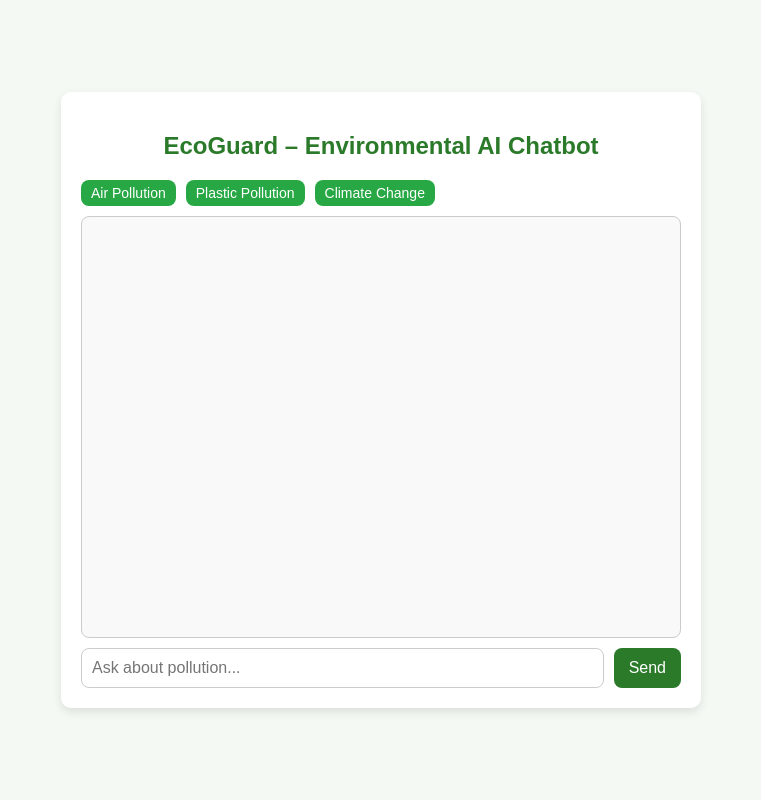
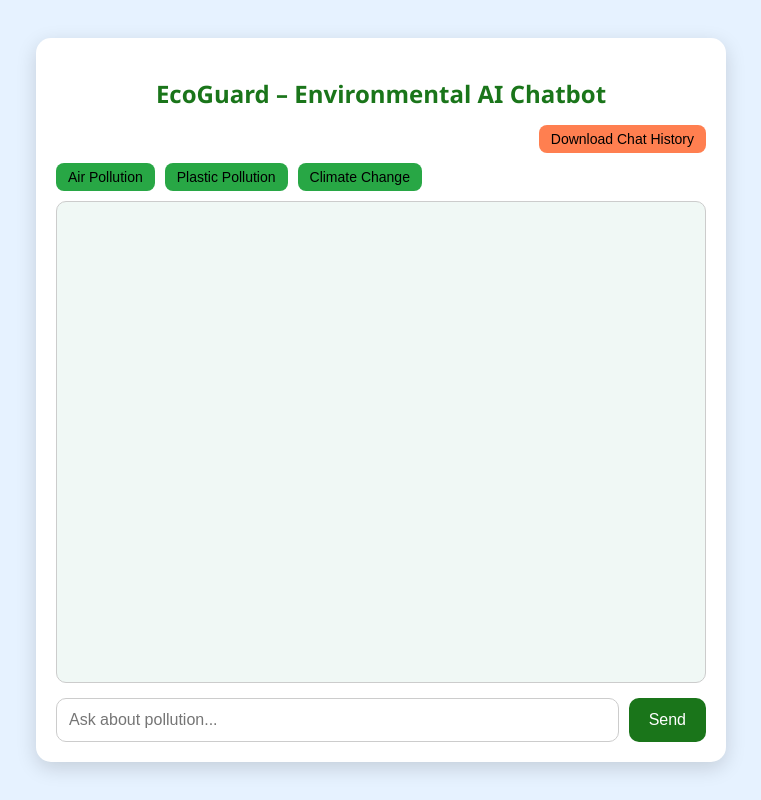
Before and after one commit to SyahmiAmsyar/-Environmental-AI-Chatbot, a Flask app: page / in a window 1280 px wide. Shown: the whole page, without its empty margins (259-1020 px from the left). Run offline with Flask 3, Linux system fonts and the light colour scheme.

Commit message:
Refactor EcoGuard Chatbot UI and add features
Updated styling and functionality of the EcoGuard Chatbot interface. Added download chat history feature and improved message formatting.

```diff
--- a/EcoGuardChatbot/templates/index.html
+++ b/EcoGuardChatbot/templates/index.html
@@ -3,95 +3,45 @@
 <head>
     <title>EcoGuard Chatbot</title>
     <style>
-        body {
-            font-family: Arial, sans-serif;
-            background-color: #f4f9f4;
-            display: flex;
-            justify-content: center;
-            align-items: center;
-            height: 100vh;
-            margin: 0;
-        }
-        .container {
-            max-width: 600px;
-            width: 100%;
-            background-color: #ffffff;
-            border-radius: 10px;
-            box-shadow: 0 4px 10px rgba(0,0,0,0.1);
-            padding: 20px;
-            display: flex;
-            flex-direction: column;
-        }
-        h2 {
-            text-align: center;
-            color: #2a7a2a;
-        }
-        #chatbox {
-            border: 1px solid #ccc;
-            border-radius: 8px;
-            padding: 10px;
-            height: 400px;
-            overflow-y: scroll;
-            margin-bottom: 10px;
-            background-color: #f9f9f9;
-        }
-        .message {
-            padding: 8px 12px;
-            border-radius: 10px;
-            margin: 5px 0;
-            display: inline-block;
-            max-width: 80%;
-            word-wrap: break-word;
-        }
-        .user {
-            background-color: #007bff;
-            color: white;
-            align-self: flex-end;
-        }
-        .bot {
-            background-color: #d4edda;
-            color: black;
-            align-self: flex-start;
-        }
-        form {
-            display: flex;
-            gap: 10px;
-        }
-        input[type="text"] {
-            flex: 1;
-            padding: 10px;
-            border-radius: 8px;
-            border: 1px solid #ccc;
-            font-size: 16px;
-        }
-        button {
-            padding: 10px 15px;
-            background-color: #2a7a2a;
-            color: white;
-            border: none;
-            border-radius: 8px;
-            cursor: pointer;
-            font-size: 16px;
-        }
-        button:hover {
-            background-color: #1f5e1f;
-        }
-        .quick-buttons {
-            margin-bottom: 10px;
-            display: flex;
-            gap: 10px;
-            flex-wrap: wrap;
-        }
-        .quick-buttons button {
-            background-color: #28a745;
-            font-size: 14px;
-            padding: 5px 10px;
-        }
+        body { font-family: 'Segoe UI', sans-serif; background-color: #e6f2ff; display: flex; justify-content: center; align-items: center; height: 100vh; margin: 0; }
+        .container { max-width: 650px; width: 100%; background-color: #fff; border-radius: 15px; box-shadow: 0 6px 20px rgba(0,0,0,0.15); padding: 20px; display: flex; flex-direction: column; }
+        h2 { text-align: center; color: #1a751a; margin-bottom: 15px; }
+        .download-btn { text-align: right; margin-bottom: 10px; }
+        .download-btn button { background-color: #ff7f50; font-size: 14px; padding: 6px 12px; border: none; border-radius: 8px; cursor: pointer; }
+        .download-btn button:hover { background-color: #e5623b; }
+        .quick-buttons { margin-bottom: 10px; display: flex; gap: 10px; flex-wrap: wrap; }
+        .quick-buttons button { background-color: #28a745; font-size: 14px; padding: 6px 12px; border: none; border-radius: 8px; cursor: pointer; }
+        .quick-buttons button:hover { background-color: #1e7e34; }
+        #chatbox { border: 1px solid #ccc; border-radius: 10px; padding: 15px; height: 450px; overflow-y: auto; margin-bottom: 15px; background-color: #f0f8f5; display: flex; flex-direction: column; gap: 10px; }
+        .message-container { display: flex; align-items: flex-start; gap: 10px; }
+        .message { padding: 10px 15px; border-radius: 12px; max-width: 75%; word-wrap: break-word; position: relative; }
+        .user-message { background-color: #007bff; color: white; margin-left: auto; display: flex; flex-direction: column; align-items: flex-end; }
+        .bot-message { background-color: #d4edda; color: black; margin-right: auto; display: flex; flex-direction: column; align-items: flex-start; }
+        .timestamp { font-size: 10px; margin-top: 4px; opacity: 0.6; }
+        .avatar { width: 35px; height: 35px; border-radius: 50%; background-color: #ccc; display: flex; justify-content: center; align-items: center; font-weight: bold; color: white; font-size: 16px; }
+        form { display: flex; gap: 10px; }
+        input[type="text"] { flex: 1; padding: 12px; border-radius: 10px; border: 1px solid #ccc; font-size: 16px; }
+        button.send-btn { padding: 12px 20px; background-color: #1a751a; color: white; border: none; border-radius: 10px; cursor: pointer; font-size: 16px; }
+        button.send-btn:hover { background-color: #145014; }
+        .typing { font-style: italic; opacity: 0.7; }
+
+        /* Section headers */
+        .section { margin-bottom: 8px; padding: 6px 10px; border-radius: 6px; font-weight: bold; color: white; }
+        .definition { background-color: #1abc9c; }
+        .types { background-color: #3498db; }
+        .sources { background-color: #f1c40f; color: black; }
+        .effects { background-color: #e67e22; }
+        .solutions { background-color: #2ecc71; }
+        .section-content { margin-left: 12px; }
     </style>
 </head>
 <body>
     <div class="container">
         <h2>EcoGuard – Environmental AI Chatbot</h2>
+
+        <div class="download-btn">
+            <button type="button" onclick="downloadHistory()">Download Chat History</button>
+        </div>
 
         <div class="quick-buttons">
             <button type="button" onclick="sendQuick('What is air pollution?')">Air Pollution</button>
@@ -103,7 +53,7 @@
 
         <form id="chatForm">
             <input type="text" id="message" placeholder="Ask about pollution..." required>
-            <button type="submit">Send</button>
+            <button type="submit" class="send-btn">Send</button>
         </form>
     </div>
 
@@ -111,36 +61,94 @@
         const chatbox = document.getElementById("chatbox");
         const form = document.getElementById("chatForm");
         const messageInput = document.getElementById("message");
+        let chatHistory = [];
+
+        function getCurrentTime() {
+            const now = new Date();
+            return now.getHours().toString().padStart(2,'0') + ':' + now.getMinutes().toString().padStart(2,'0');
+        }
+
+        function formatBotReply(reply) {
+            // Split by section headers
+            let sections = reply.split(/(🌱 1\. Definition:|🔹 2\. Types \/ Components:|⚡ 3\. Sources \/ Causes:|⚠️ 4\. Effects \/ Impact:|💡 5\. Solutions \/ Prevention:)/g);
+
+            let html = "";
+            for (let i = 1; i < sections.length; i += 2) {
+                let header = sections[i].trim();
+                let content = (sections[i+1] || "").trim().replace(/\n/g, "<br>");
+                let className = "";
+                switch(header) {
+                    case "🌱 1. Definition:": className = "definition"; break;
+                    case "🔹 2. Types / Components:": className = "types"; break;
+                    case "⚡ 3. Sources / Causes:": className = "sources"; break;
+                    case "⚠️ 4. Effects / Impact:": className = "effects"; break;
+                    case "💡 5. Solutions / Prevention:": className = "solutions"; break;
+                }
+                html += `<div class="section ${className}">${header}</div>`;
+                html += `<div class="section-content">${content}</div>`;
+            }
+            return html;
+        }
 
         async function sendMessage(msg) {
-            // Display user message
+            // User message
+            const userContainer = document.createElement("div");
+            userContainer.className = "message-container";
+            const userAvatar = document.createElement("div");
+            userAvatar.className = "avatar";
+            userAvatar.textContent = "You";
             const userMsg = document.createElement("div");
-            userMsg.className = "message user";
-            userMsg.textContent = msg;
-            chatbox.appendChild(userMsg);
+            userMsg.className = "message user-message";
+            userMsg.innerHTML = `${msg}<div class="timestamp">${getCurrentTime()}</div>`;
+            userContainer.appendChild(userAvatar);
+            userContainer.appendChild(userMsg);
+            chatbox.appendChild(userContainer);
             chatbox.scrollTop = chatbox.scrollHeight;
 
-            // Prepare form data
-            const formData = new FormData();
-            formData.append("message", msg);
-
-            // Show bot typing indicator
+            // Bot message
+            const botContainer = document.createElement("div");
+            botContainer.className = "message-container";
+            const botAvatar = document.createElement("div");
+            botAvatar.className = "avatar";
+            botAvatar.style.backgroundColor = "#28a745";
+            botAvatar.textContent = "B";
             const botMsg = document.createElement("div");
-            botMsg.className = "message bot";
-            botMsg.textContent = "Bot is typing...";
-            chatbox.appendChild(botMsg);
+            botMsg.className = "message bot-message typing";
+            botMsg.textContent = "Bot is typing";
+            botContainer.appendChild(botAvatar);
+            botContainer.appendChild(botMsg);
+            chatbox.appendChild(botContainer);
             chatbox.scrollTop = chatbox.scrollHeight;
 
-            // Send request to Flask
-            const res = await fetch("/chat", { method: "POST", body: formData });
-            const reply = await res.text();
+            // Typing animation
+            let dotCount = 0;
+            const typingInterval = setInterval(() => {
+                dotCount = (dotCount + 1) % 4;
+                botMsg.textContent = "Bot is typing" + ".".repeat(dotCount);
+            }, 500);
 
-            // Update bot message
-            botMsg.textContent = reply;
+            try {
+                const formData = new FormData();
+                formData.append("message", msg);
+                const res = await fetch("/chat", { method: "POST", body: formData });
+                const reply = await res.text();
+
+                clearInterval(typingInterval);
+                botMsg.classList.remove("typing");
+
+                const formatted = formatBotReply(reply);
+                botMsg.innerHTML = formatted + `<div class="timestamp">${getCurrentTime()}</div>`;
+                chatHistory.push({ user: msg, bot: reply });
+            } catch (err) {
+                clearInterval(typingInterval);
+                botMsg.classList.remove("typing");
+                botMsg.innerHTML = `Error: Unable to reach AI service.<div class="timestamp">${getCurrentTime()}</div>`;
+            }
+
             chatbox.scrollTop = chatbox.scrollHeight;
         }
 
-        form.onsubmit = function(e){
+        form.onsubmit = function(e) {
             e.preventDefault();
             const msg = messageInput.value;
             messageInput.value = "";
@@ -151,6 +159,24 @@
             messageInput.value = msg;
             sendMessage(msg);
         }
+
+        function downloadHistory() {
+            if (chatHistory.length === 0) {
+                alert("No chat history to download.");
+                return;
+            }
+            let text = "";
+            chatHistory.forEach(entry => {
+                text += `You: ${entry.user}\nBot: ${entry.bot}\n\n`;
+            });
+            const blob = new Blob([text], { type: "text/plain" });
+            const url = URL.createObjectURL(blob);
+            const a = document.createElement("a");
+            a.href = url;
+            a.download = "chat_history.txt";
+            a.click();
+            URL.revokeObjectURL(url);
+        }
     </script>
 </body>
 </html>
```
